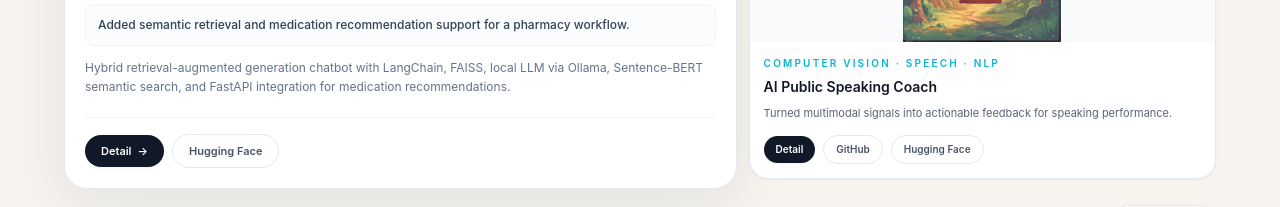
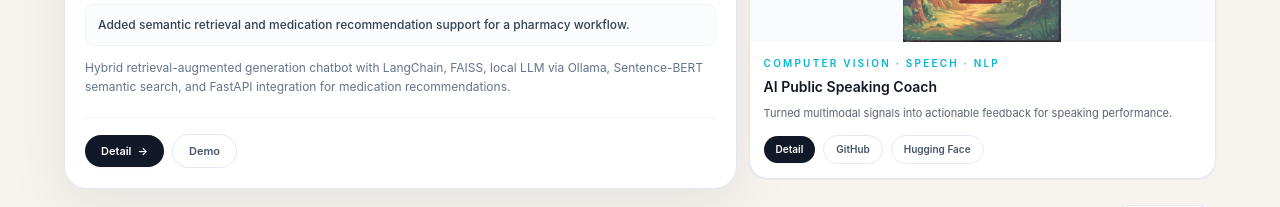
Before and after one commit to ziee2/portofolio, a Next.js app: page / in a window 1280 px wide. Shown: the part 4020-4227 px from the top of the page. Built offline with nearby package versions, Linux system fonts and the light colour scheme.

Commit message:
Update AI Assistant Chatbot link to Hugging Face Spaces

```diff
--- a/app/content.ts
+++ b/app/content.ts
@@ -233,8 +233,7 @@ export const dict = {
             outcome: 'Menambahkan dukungan pencarian semantik dan rekomendasi obat untuk alur kerja apotek.',
             summary: 'Chatbot RAG (retrieval-augmented generation) hybrid dengan LangChain, FAISS, LLM lokal via Ollama, pencarian semantik Sentence-BERT, dan integrasi FastAPI untuk rekomendasi pengobatan.',
             stack: ['LangChain', 'FAISS', 'Ollama'],
-            repoUrl: 'https://huggingface.co/models',
-            repoLabel: 'Hugging Face',
+            demoUrl: 'https://huggingface.co/spaces/fariedalfarizi/kasirsehatku-chatbot',
             highlights: ['RAG pipeline untuk data obat', 'Pencarian semantik dengan Sentence-BERT', 'Integrasi FastAPI ke alur POS'],
           },
           {
@@ -567,8 +566,7 @@ export const dict = {
             outcome: 'Added semantic retrieval and medication recommendation support for a pharmacy workflow.',
             summary: 'Hybrid retrieval-augmented generation chatbot with LangChain, FAISS, local LLM via Ollama, Sentence-BERT semantic search, and FastAPI integration for medication recommendations.',
             stack: ['LangChain', 'FAISS', 'Ollama'],
-            repoUrl: 'https://huggingface.co/models',
-            repoLabel: 'Hugging Face',
+            demoUrl: 'https://huggingface.co/spaces/fariedalfarizi/kasirsehatku-chatbot',
             highlights: ['RAG pipeline for medication data', 'Semantic search with Sentence-BERT', 'FastAPI integration into POS flow'],
           },
           {
```
